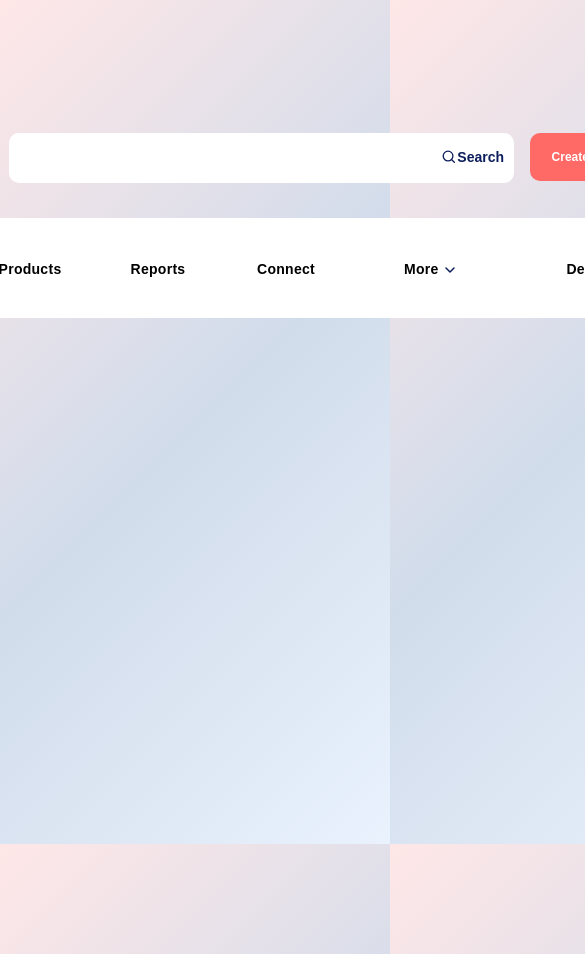
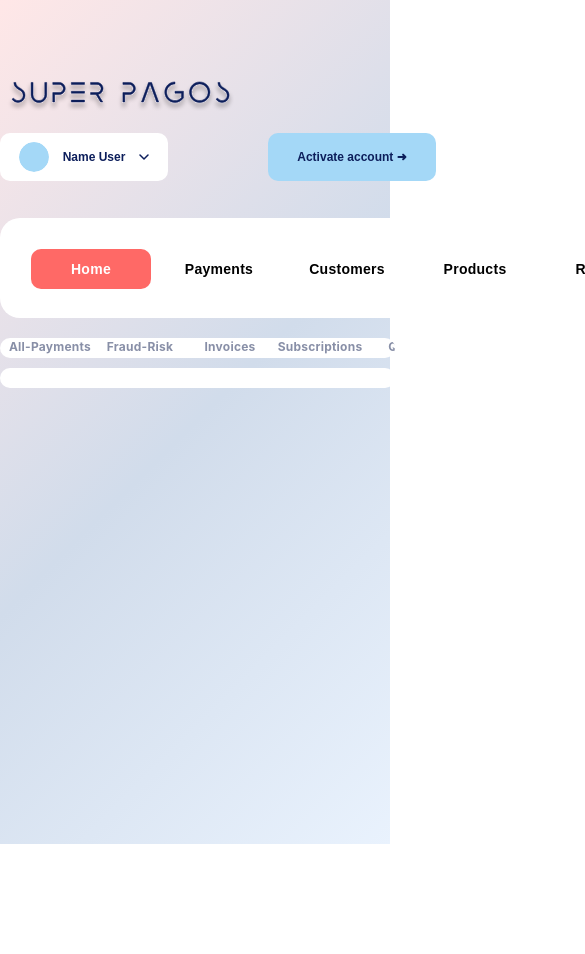
Before and after one commit to popo70023/learn-react-app, a React (Create React App) app: page /Payments in a window 390 px wide. Shown: the top 954 px of the page, 585 px wide, since content can reach past the window. After the commit the page ends 844 px from the top, so only its background shows below. Built offline with nearby package versions, Linux system fonts and the light colour scheme.

Commit message:
feat: add chartmenu responsive ui

```diff
--- a/src/app-router.tsx
+++ b/src/app-router.tsx
@@ -1,9 +1,8 @@
 import { Route, Routes } from "react-router-dom";
 import HomePage from "./pages/HomePage/HomePage";
-import PaymentsPage from "./pages/PaymentsPage/PaymentsPage";
-import PaymentsList from "./components/PaymentsList/PaymentsList";
+
 import ChartMenu from "./components/ChartMenu/ChartMenu";
-import Api from "./pages/Api/Api";
+
 const AppRoutes: React.FC = () => (
      <Routes>
         <Route path="/" element={<HomePage/>} />
--- a/src/components/ChartMenu/ChartMenu.scss
+++ b/src/components/ChartMenu/ChartMenu.scss
@@ -7,9 +7,10 @@
   border-radius: 20px;
   border: none;
   border-width: 0;
+
   .Tittle {
     position: absolute;
-    top:42px;
+    top: 42px;
     left: 35px;
     color: var(--primary-0-c-1-e-5-b-text, #0C1E5B);
     font-style: normal;
@@ -21,18 +22,22 @@
     text-align: left;
     color: rgba(12, 30, 91, 1);
   }
-   .Menu-Container{
+
+  .Menu-Container {
     position: relative;
     left: 70px;
-    top:90px;
-    .Chart-menu-link{
+    top: 90px;
+
+    .Chart-menu-link {
       text-decoration: none;
       width: 50px;
     }
-    .test{
+
+    .test {
       width: 90px;
     }
-    .Chart-menu-btn  {
+
+    .Chart-menu-btn {
       display: flex;
       position: relative;
       padding: 0px;
@@ -43,13 +48,14 @@
       text-align: left;
       width: 90px;
 
-    color:#888FA7;
+      color: #888FA7;
 
       margin-top: 30px;
-    text-decoration:none;
+      text-decoration: none;
       cursor: pointer;
     }
-    .Chart-menu-btn-active{
+
+    .Chart-menu-btn-active {
       position: relative;
       font-size: 12px;
       color: #FF6966;
@@ -59,21 +65,23 @@
       z-index: 3;
 
     }
-      .vertical-line{
+
+    .vertical-line {
       position: absolute;
       left: -10px;
       width: 2px;
-        bottom:-7px;
+      bottom: -7px;
       height: 30px;
       opacity: 0.3;
       z-index: 2;
     }
-    .child-text{
+
+    .child-text {
       text-decoration: none;
       position: relative;
       display: flex;
       font-size: 10px;
-      top:5px;
+      top: 5px;
       left: 20px;
       color: var(--primary-888-fa-7-active, #888FA7);
 
@@ -83,25 +91,163 @@
       line-height: normal;
       letter-spacing: 0.24px;
     }
-    .vertical-line-active  {
+
+    .vertical-line-active {
       background-color: #FF6966;
       opacity: 1;
       z-index: 3;
     }
+
     .backgroundLine {
       position: absolute;
       height: 100%;
       width: 2px;
       background-color: #EFF1F8;
       margin-right: 10px;
-    top:-3%;
+      top: -3%;
       left: -10px;
       opacity: 0.5;
       z-index: 1;
-    }}
+    }
+  }
+  .horizontal-menu {
+    display: none;
+  }
+  .child-contianer {
+  display: none;
+  }
+}
+
+.PaymentsPage {
+  left: 145px;
+  bottom: 318px;
+}
+
+
+
+@media all and  (max-width: 395px) {
+
+  .ChartMenu {
+    display: flex;
+    top: 20px;
+    width: 395px;
+    height: 20px;
+
+    border-radius: 10px;
+    overflow-x: auto;
+    overflow-y: hidden;
+
+
+    &::-webkit-scrollbar {
+
+      height: 0;
+    }
+
+    .Tittle {
+      display: none;
+    }
+
+    .horizontal-menu {
+      height: 20px;
+      display: flex;
+      right: 100px;
+      .Menu-Container {
+        display: flex;
+        flex-direction: row;
+        flex-wrap: nowrap;
+        align-items: center;
+        vertical-align: text-top;
+        top: 0px;
+        left: 20px;
+        height: 30px;
+
+        .test {
+          align-items: center;
+          height: 30px;
+        }
+
+        .Chart-menu-link,
+        .Chart-menu-btn {
+          white-space:nowrap;
+          width: auto;
+          height: 30px;
+          justify-content: center;
+          align-items: top;
+          margin-right: 10px;
+          margin-top: 6px;
+        }
+
+        .backgroundLine{
+          display: none;
+        }
+        .vertical-menu{
+          display: none;
+        }
+        .vertical-line-active {
+          display: none;
+        }
+      }
+    }
 
   }
-.PaymentsPage{
-  left:145px ;
-  bottom: 146px;
+
+  .PaymentsPage {
+    display: flex;
+    bottom: 20px;
+    left: -15px;
   }
+
+  .triangle {
+    position: relative;
+    display: flex;
+    bottom: 10px;
+    left: 30px;
+    width: 0;
+    height: 0;
+    border: 10px solid;
+    border-color: transparent transparent #ffffff transparent;
+  }
+
+  .child-contianer {
+
+    position: relative;
+    display: flex;
+    top: 30px;
+    height: 20px;
+    width: 395px;
+    border: 1px solid black;
+    background-color: rgb(255, 255, 255);
+    border-radius: 20px;
+    border: none;
+    border-width: 0;
+    flex-direction: row;
+    flex-wrap: nowrap;
+    align-items: center;
+       overflow-x: auto;
+    &::-webkit-scrollbar {
+
+      height: 0;
+    }
+    .child-menu {
+      display: flex;
+
+      .child-text {
+
+        text-decoration: none;
+        position: relative;
+        display: flex;
+        white-space:nowrap;
+        font-size: 10px;
+        color: var(--primary-888-fa-7-active, #888FA7);
+        font-size: 12px;
+        font-style: normal;
+        font-weight: 400;
+        line-height: normal;
+        left: -5px;
+         margin-left: 20px;
+        letter-spacing: 0.24px;
+      }
+    }
+
+  }
+  }
--- a/src/components/ChartMenu/ChartMenu.tsx
+++ b/src/components/ChartMenu/ChartMenu.tsx
@@ -1,10 +1,10 @@
 import type React from 'react';
-import { useState } from 'react';
+import { useState, useEffect } from 'react';
 import './ChartMenu.scss';
-import { Link,Route,Routes } from 'react-router-dom';
+import { Link, Route, Routes } from 'react-router-dom';
 import PaymentsPage from '../../pages/PaymentsPage/PaymentsPage.lazy';
 interface ChartMenuProps { }
-interface MenuButtonLink{
+interface MenuButtonLink {
   name: string;
   link: string;
 }
@@ -15,12 +15,12 @@
 }
 const ChartMenu: React.FC<ChartMenuProps> = () => {
   const menuButtons: MenuButton[] = [
-    { menuButtonLink: {name: 'All-Payments', link: '/Payments'}, childs: [{name:'All-transactions', link: '/Payments/All-transactions'}] },
-    { menuButtonLink: {name:'Fraud-Risk', link: '/Payments'} },
-    { menuButtonLink: {name:'Invoices', link: '/Payments'} },
-    { menuButtonLink: {name:'Subscriptions', link: '/Payments'} },
-    { menuButtonLink: {name:'Quotes', link: '/Payments'} },
-    { menuButtonLink: {name:'Payment-Link', link: '/Payments'} },
+    { menuButtonLink: { name: 'All-Payments', link: '/Payments' }, childs: [{ name: 'All-transactions', link: '/Payments/All-transactions' }] },
+    { menuButtonLink: { name: 'Fraud-Risk', link: '/Payments' } },
+    { menuButtonLink: { name: 'Invoices', link: '/Payments' } },
+    { menuButtonLink: { name: 'Subscriptions  ', link: '/Payments' }},
+    { menuButtonLink: { name: 'Quotes', link: '/Payments' }},
+    { menuButtonLink: { name: 'Payment-Link', link: '/Payments' } },
   ];
   const [activeButton, setActiveButton] = useState<string | null>(null);
   const [showChildText, setShowChildText] = useState(false);
@@ -28,10 +28,48 @@
     setActiveButton((prevActiveButton) => (prevActiveButton === buttonName ? buttonName : buttonName));
     setShowChildText(childText !== undefined && childText.length > 0);
   };
+
+
+
   return (
+    <div className='page'>
+      <div className="ChartMenu" data-testid="ChartMenu">
 
-    <div className="ChartMenu" data-testid="ChartMenu">
+          <div className="vertical-menu">
             <span className="Tittle">Payments</span>
+            <div className='Menu-Container'>
+
+              {menuButtons.map((button, index) => (
+                <div key={index} className='test'>
+
+
+                  <Link
+                    className="Chart-menu-link"
+                    to={button.menuButtonLink.link}
+                    onClick={() => { onButtonClick(button.menuButtonLink.name); }}
+                  >
+                    <div className={`Chart-menu-btn   ${activeButton === button.menuButtonLink.name ? 'Chart-menu-btn-active' : ''}`}>
+                      <div className={`vertical-line ${activeButton === button.menuButtonLink.name ? 'vertical-line-active' : ''}`}></div>
+                      {button.menuButtonLink.name}
+                    </div>
+                  </Link>
+
+                  {button.childs !== undefined && activeButton === button.menuButtonLink.name ? button.childs.map((child, childTextIndex) => (
+                    <Link
+                      key={childTextIndex}
+                      className='child-text'
+                      to={child.link}
+                    >{child.name}
+                    </Link>
+                  )) : null}
+
+                </div>
+              ))}
+              <div className="backgroundLine"></div>
+            </div>
+          </div>
+
+          <div className="horizontal-menu">
               <div className='Menu-Container'>
 
                 {menuButtons.map((button, index) => (
@@ -41,12 +79,31 @@
                       to={button.menuButtonLink.link}
                       onClick={() => { onButtonClick(button.menuButtonLink.name); }}
                     >
-            <div className={`Chart-menu-btn  ${button.menuButtonLink.name === 'Payment-Link' ? 'payment-link-btn' : ''} ${activeButton === button.menuButtonLink.name ? 'Chart-menu-btn-active' : ''}`}>
-              <div className={`vertical-line ${activeButton === button.menuButtonLink.name ?'vertical-line-active':'' }`}></div>
+                      <div className={`Chart-menu-btn   ${activeButton === button.menuButtonLink.name ? 'Chart-menu-btn-active' : ''}`}>
+
                         {button.menuButtonLink.name}
                       </div>
                     </Link>
-          {button.childs !== undefined &&activeButton === button.menuButtonLink.name ? button.childs.map((child, childTextIndex) => (
+
+                  </div>
+
+                ))}
+
+              </div>
+
+
+          </div>
+
+
+
+      </div>
+  <div className='child-contianer'>
+
+             {menuButtons.map((button, index) => (
+
+                  <div key={index} className='child-menu'>
+
+                    {button.childs !== undefined && activeButton === button.menuButtonLink.name ? button.childs.map((child, childTextIndex) => (
                         <Link
                           key={childTextIndex}
                           className='child-text'
@@ -54,14 +111,19 @@
                         >{child.name}
                         </Link>
                       )) : null}
-        </div>
-      ))}
-      <div className="backgroundLine"></div>
 
                   </div>
+
+                ))}
+
+                </div>
+             {activeButton && (
+                  <div className="triangle" ></div>
+                )}
       <Routes>
-              <Route path='/All-transactions' element={<div className='PaymentsPage'><PaymentsPage/></div>}/>
+        <Route path='/All-transactions' element={<div className='PaymentsPage'><PaymentsPage /></div>} />
       </Routes>
+
     </div>
   );
 };
--- a/src/index.css
+++ b/src/index.css
@@ -10,7 +10,7 @@
   background-size: 100% 100%;
   background-repeat: no-repeat;
   display: flex;
-  justify-content: center;
+
   align-items: center;
 }
 
--- a/src/layout/Dashboard/Dashboard.tsx
+++ b/src/layout/Dashboard/Dashboard.tsx
@@ -1,7 +1,7 @@
 import { FC } from 'react';
 import './Dashboard.scss';
-import Header from '../../Components/Header/Header';
-import HorizontalMenu from '../../Components/HorizontalMenu/HorizontalMenu';
+import Header from '../../components/Header/Header';
+import HorizontalMenu from '../../components/HorizontalMenu/HorizontalMenu';
 
 interface DashboardProps {}
 const Dashboard: FC<DashboardProps> = () => (
```
Lines whose indentation alone changed are shown as unchanged.
